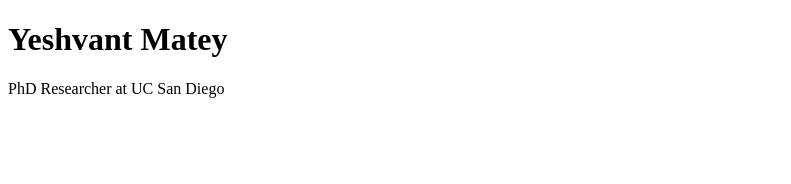
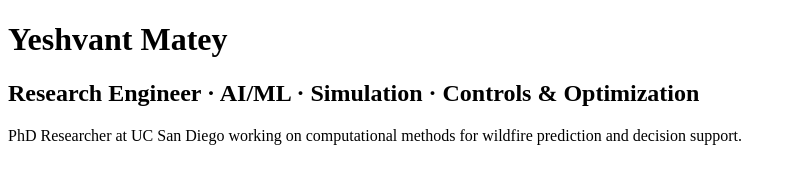
Before and after one commit to yeshvantmatey/yeshvantmatey.github.io, a plain HTML site: page index.html in a window 1280 px wide. Shown: the whole page, without its empty margins (0-791 px from the left). Drawn offline with Linux system fonts and the light colour scheme.

Commit message:
Update index.html
Update homepage introduction

```diff
--- a/index.html
+++ b/index.html
@@ -6,6 +6,12 @@
 
 <body>
     <h1>Yeshvant Matey</h1>
-    <p>PhD Researcher at UC San Diego</p>
+
+    <h2>Research Engineer · AI/ML · Simulation · Controls & Optimization</h2>
+
+    <p>
+        PhD Researcher at UC San Diego working on computational methods
+        for wildfire prediction and decision support.
+    </p>
 </body>
 </html>
```
